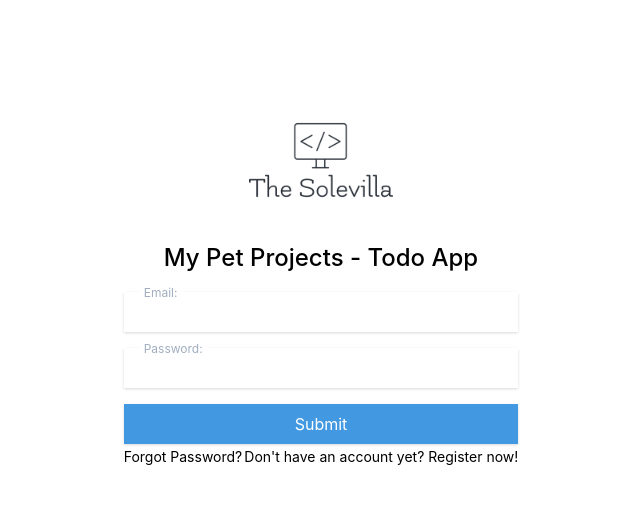
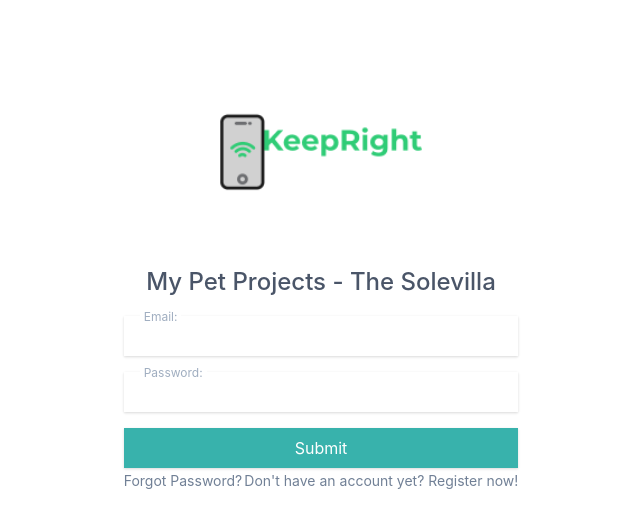
Before and after one commit to sshanzel/keep-right-web, a React (Create React App) app: page / in a window 1280 px wide. Shown: the top 528 px of the page, without its empty margins (319-959 px from the left). Built offline with nearby package versions, Linux system fonts and the light colour scheme; no server answers.

Commit message:
refactor: Login Logo

```diff
--- a/src/views/Login.tsx
+++ b/src/views/Login.tsx
@@ -6,7 +6,7 @@ import KRButtonPlain from 'src/components/KRButtonPlain';
 import {authenticate, registerUser} from 'src/services/auth.service';
 import KRResponsiveBlock from 'src/components/KRResponsiveBlock';
 
-import Logo from 'src/assets/images/the-solevilla.png';
+import Logo from 'src/assets/images/keep-right.png';
 
 export const Login = () => {
   const [error, setError] = React.useState('');
@@ -37,9 +37,9 @@ export const Login = () => {
   };
 
   return (
-    <div className="flex flex-1 flex-col items-center pt-20">
-      <img alt="Logo" src={Logo} className="w-40" />
-      <label className="font-medium text-2xl">My Pet Projects - Todo App</label>
+    <div className="flex flex-1 flex-col items-center pt-10">
+      <img alt="Logo" src={Logo} className="w-56" />
+      <label className="font-medium text-2xl text-gray-700">My Pet Projects - The Solevilla</label>
       <KRResponsiveBlock>
         <form action="#" onSubmit={handleSubmit}>
           {error && <div className="w-full mb-4 flex justify-center text-red-500">{error}</div>}
@@ -69,13 +69,19 @@ export const Login = () => {
               onInputChange={value => setRegister(value)}
             />
           )}
-          <KRButton onClick={handleSubmit} disabled={processing} className="mt-4">
+          <KRButton
+            onClick={handleSubmit}
+            disabled={processing}
+            className="mt-4"
+            buttonType="SECONDARY">
             Submit
           </KRButton>
         </form>
         <div className="flex flex-row flex-1 flex-wrap justify-between">
-          <KRButtonPlain>Forgot Password?</KRButtonPlain>
-          <KRButtonPlain onClick={() => setRegister(register !== null ? null : '')}>
+          <KRButtonPlain className="text-gray-600">Forgot Password?</KRButtonPlain>
+          <KRButtonPlain
+            className="text-gray-600"
+            onClick={() => setRegister(register !== null ? null : '')}>
             {register !== null
               ? 'Have an existing account? Sign-in now!'
               : `Don't have an account yet? Register now!`}
--- /dev/null
+++ b/src/views/index.tsx
@@ -0,0 +1,9 @@
+import React from 'react';
+
+export interface KeepRightProps {}
+
+const KeepRight: React.FC<KeepRightProps> = () => {
+  return <div>Content</div>;
+};
+
+export default KeepRight;
```
